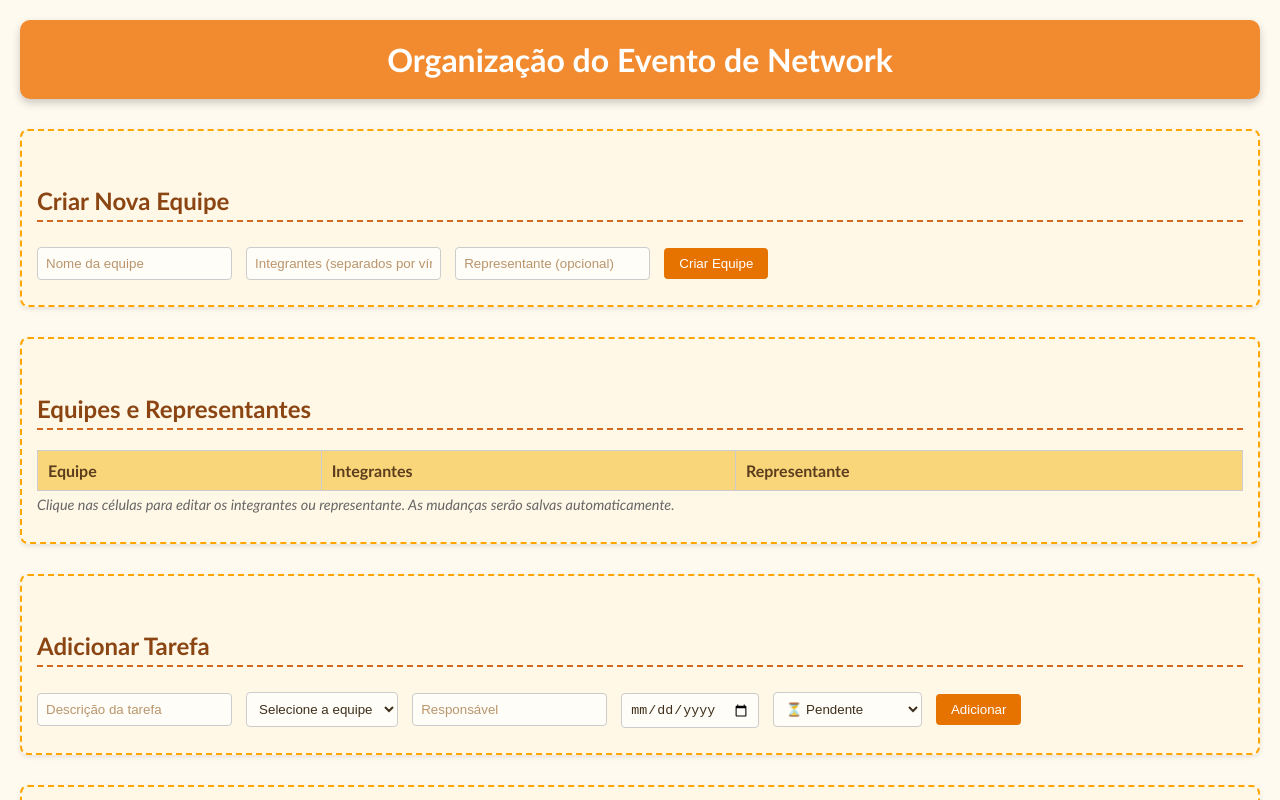
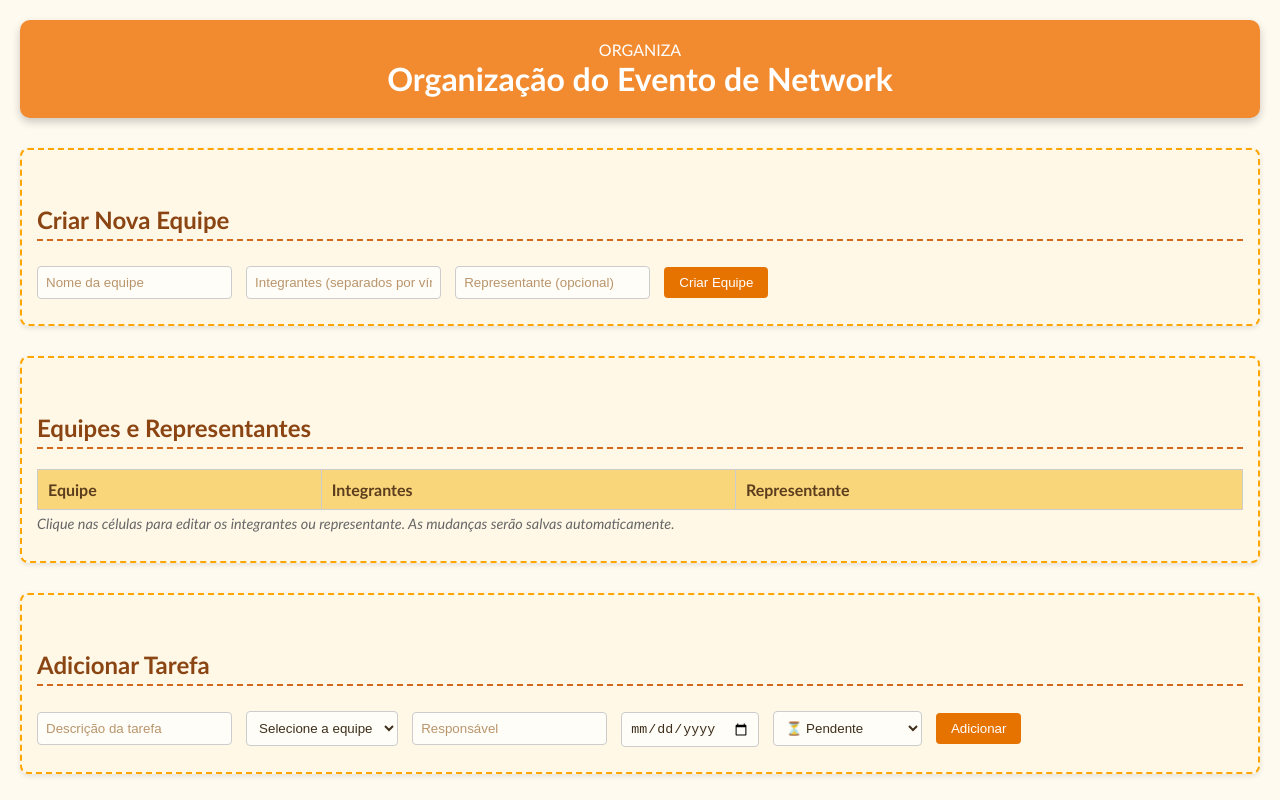
Before and after one commit to BabadookHY/organiza, a plain HTML site: page index.html in a window 1280 px wide. Shown: the top 800 px of the page. Drawn offline with Linux system fonts and the light colour scheme; no server answers.

Commit message:
Update index.html

```diff
--- a/index.html
+++ b/index.html
@@ -7,9 +7,12 @@
   <link rel="stylesheet" href="style.css" />
 </head>
 <body>
-  <header>
-    <h1>Organização do Evento de Network</h1>
-  </header>
+
+<header>
+  <div class="logo">ORGANIZA</div>
+  <h1>Organização do Evento de Network</h1>
+</header>
+
 
   <section>
     <h2>Criar Nova Equipe</h2>
```
